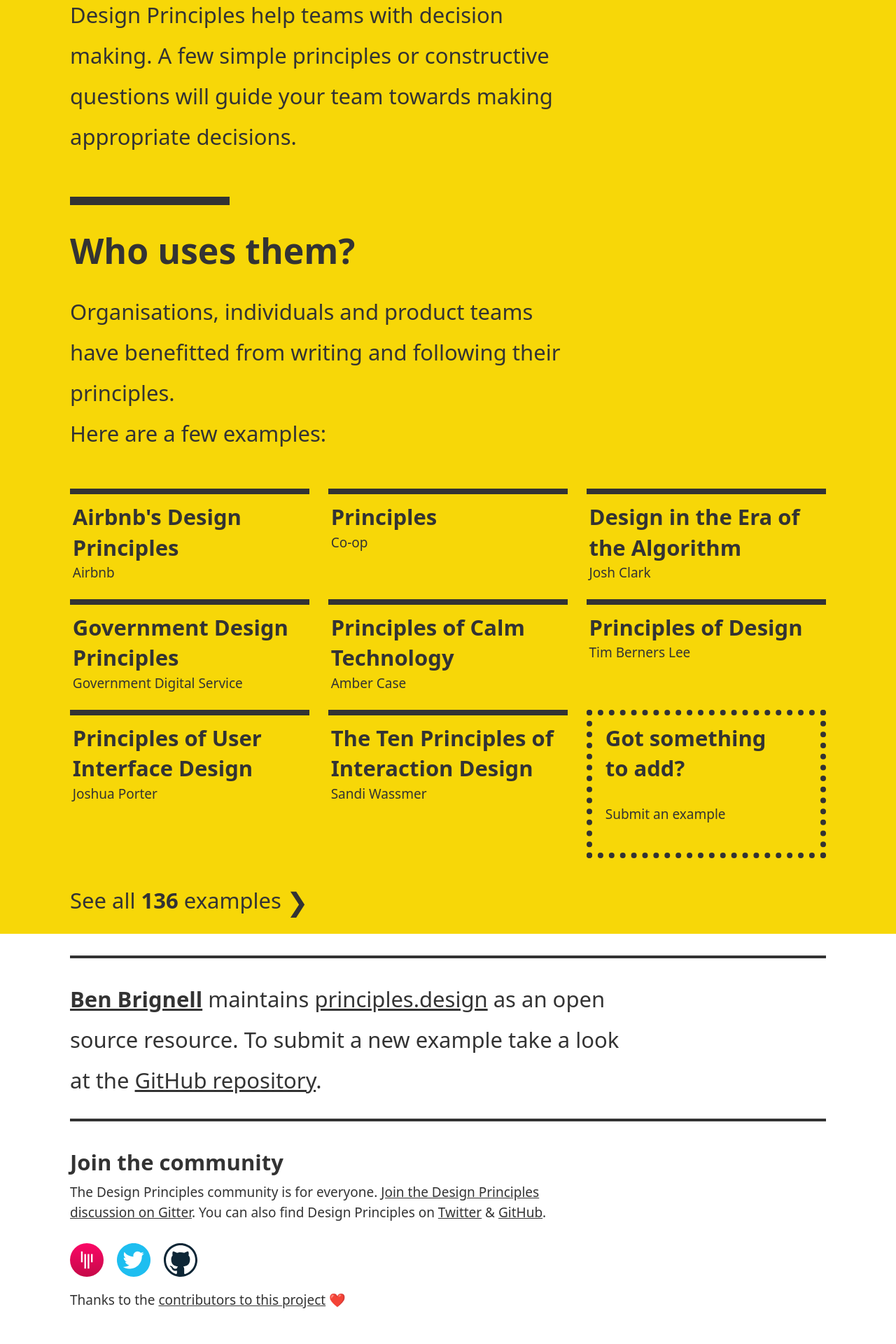
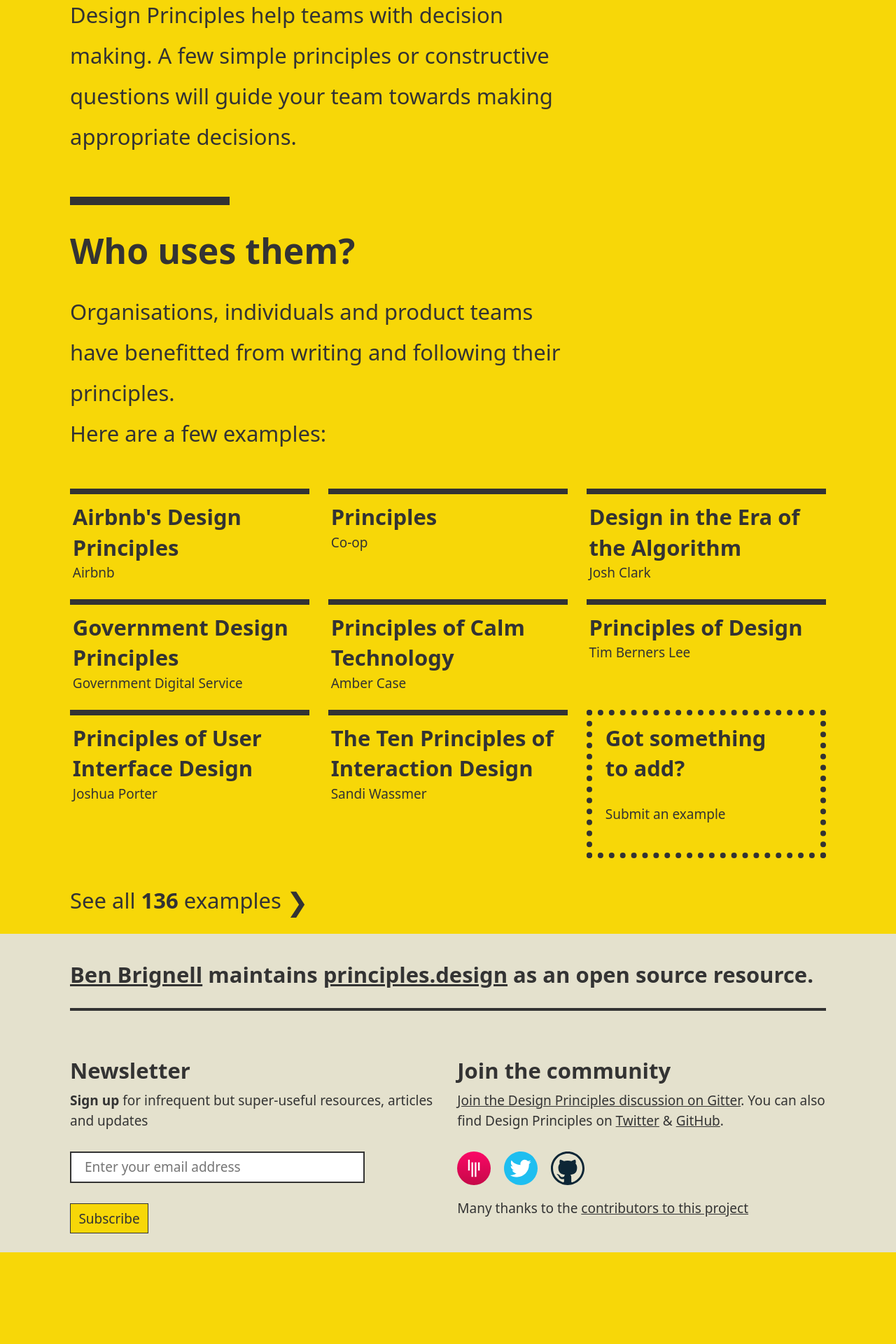
Before and after one commit to benbrignell/principles.design, a Jekyll site: the page built from index.html, in a window 1280 px wide. Shown: the part 1988-3908 px from the top of the page at 70% size. Built offline with Jekyll 4.4.1, drawn with Linux system fonts in a browser that asks for light colours; after the commit the page ends 3777 px from its top, so only the background shows below that.

Commit message:
edited footer area - reorganised content, added newsletter sign up

```diff
--- a/_includes/footer.html
+++ b/_includes/footer.html
@@ -1,21 +1,27 @@
 <div class="footer">
-  <div class="wrapper">
-    <footer class="site-footer">
-      <div class="credit">
-        <p style="max-width: 26em;" class="h3"><a href="https://twitter.com/benbrignell"><strong>Ben Brignell</strong></a> maintains <a href="/">principles.design</a> as an open source resource. To submit a new example take a look at the <a href="https://github.com/benbrignell/design-principles">GitHub repository</a>.</p>
+    <div class="wrapper">
+      <div class="credit full">
+        <p class="h3 bold"><a href="https://twitter.com/benbrignell"><strong>Ben Brignell</strong></a> maintains <a href="/">principles.design</a> as an open source resource.</p>
       </div>
+
+      <div class="two-up">
+        <p class="h3 bold">Newsletter</p>
+        <p><strong>Sign up</strong> for infrequent but super-useful resources, articles and updates</p>
+        <form action="https://tinyletter.com/designprinciples" method="post" target="popupwindow" onsubmit="window.open('https://tinyletter.com/designprinciples', 'popupwindow', 'scrollbars=yes,width=800,height=600');return true">
+          <p><input type="text" style="width:80%;" name="email" id="tlemail" placeholder="Enter your email address" /></p><input type="hidden" value="1" name="embed"/><input type="submit" value="Subscribe" /></form>
+      </div>
+      <div class="two-up">
         <p class="h3 bold">Join the community</p>
-          <p>The Design Principles community is for everyone. <a href="{{site.gitter-url}}">Join the Design Principles discussion on Gitter</a>. You can also find Design Principles on <a href="{{site.twitter-url}}">Twitter</a> & <a href="{{site.contribute-url}}">GitHub</a>.
+          <p><a href="{{site.gitter-url}}">Join the Design Principles discussion on Gitter</a>. You can also find Design Principles on <a href="{{site.twitter-url}}">Twitter</a> & <a href="{{site.contribute-url}}">GitHub</a>.
           </p>
         <ul class="logos">
           <li><a href="{{site.gitter-url}}"><img src="/images/gitter.svg" class="logo circle" alt="Talk about Design Principles on Gitter"></a></li>
           <li><a href="https://twitter.com/dsgnprinciples"><img src="/images/twitter-icon.svg" class="logo" alt="Follow Design Principles on Twitter @dsngprinciples"></a></li>
           <li><a href="{{site.contribute-url}}"><img src="/images/github-icon.svg" class="logo" alt="Contribute to this project on GitHub"></a><li>
         </ul>
-        <p style="clear:both;">Thanks to the <a href="https://github.com/benbrignell/design-principles/graphs/contributors">contributors to this project</a> ❤️</p>
-
-      </footer>
-  </div>
+        <p style="clear:both;">Many thanks to the <a href="https://github.com/benbrignell/design-principles/graphs/contributors">contributors to this project</a></p>
+      </div>
+    </div>
 </div>
 
 {% if page.layout == 'examples' %}
--- a/_layouts/home.html
+++ b/_layouts/home.html
@@ -44,7 +44,6 @@
 
           {% include block-grid-featured.html%}
 
-
     {% include footer.html %}
 
   </body>
--- a/_sass/_scratch.scss
+++ b/_sass/_scratch.scss
@@ -7,7 +7,7 @@
 }
 body {background: $primary;}
 .footer {
-  background: $white;
+  background: $linen;
 }
 a {
   color: $black;
@@ -15,6 +15,14 @@
   text-decoration-skip: ink; // although this is pretty ugly
 
 }
+
+.two-up {
+  grid-column: auto / span 12;
+  @media (min-width: $mq-m) {
+    grid-column: auto / span 6;
+    }
+}
+
 .mbm {
   margin-bottom: 0.6em;
 }
@@ -107,6 +115,13 @@
 
 .tdn {
   text-decoration: none;
+}
+
+.two-thirds {
+  grid-column: auto / span 12;
+  @media (min-width: $mq-m) {
+    grid-column: auto / span 8;
+    }
 }
 
 .three-up {
@@ -332,7 +347,27 @@
   background: transparent;
 }
 
+input[type=text] {
+    padding: 0.4em 1em;
+    border: solid 2px $black;
+    color: $black;
 
+}
+
+input[type=text]:focus {
+    border-color:#333;
+}
+
+input[type=submit] {
+    padding: 0.4em 0.6em;
+    background:$primary;
+    border:0 none;
+    cursor:pointer;
+    border: solid 1px $black;
+}
+input[type=submit]:hover {
+  background: darken($primary, 5%);
+}
 
 
 // .ghost {
@@ -398,8 +433,7 @@
 }
 .site-footer {
   background: $white;
-  grid-column: auto / span 12;
-  margin-top: 1.6em;
+
 }
 // .site-footer p:first-child {
 //   font-size: 1.6em;
@@ -534,7 +568,6 @@
 }
 
 .credit {
-  border-top: solid 4px $black;
   border-bottom: solid 4px $black;
-  padding-bottom: 1.4em;
+  padding-bottom: 1em;
 }
--- a/_sass/_variables.scss
+++ b/_sass/_variables.scss
@@ -19,6 +19,7 @@
 $mid-grey:          #666;
 $light-grey:        #999;
 $silver:            #e6e6e6;
+$linen:             #e4e1cd;
 
 $background:        $silver;
 
```
Also changed, not shown: Gemfile.lock.
